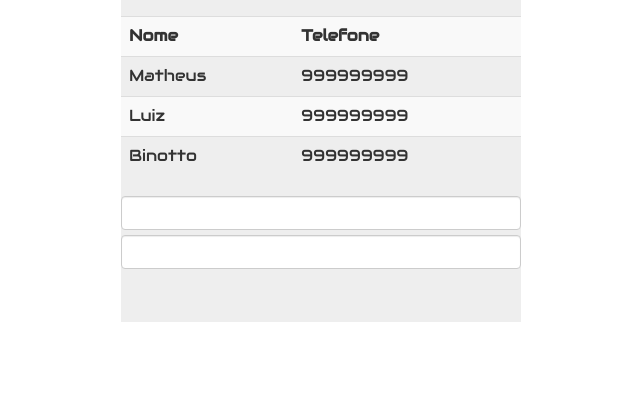
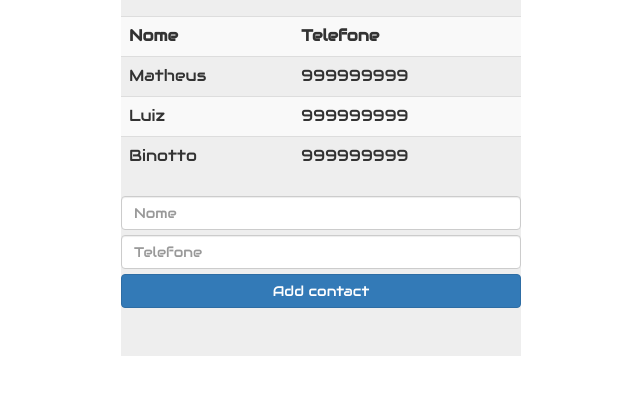
Before and after one commit to Binotto/phone-book-app, a plain HTML site: page index.html in a window 1280 px wide. Shown: the part 118-512 px from the top of the page, without its empty margins (319-959 px from the left). Drawn offline with nearby package versions, Linux system fonts and the light colour scheme.

Commit message:
Assigning behavior to the event - ng-click I

```diff
--- a/index.html
+++ b/index.html
@@ -31,6 +31,12 @@
                 {nome: "Luiz", telefone: "999999999"},
                 {nome: "Binotto", telefone: "999999999"}
             ];
+            $scope.addContact = function (nome, telefone) {
+                $scope.contatos.push({
+                     nome: nome,
+                     telefone: telefone
+                });
+            };
         });
     </script>
 </head>
@@ -47,10 +53,9 @@
                 <td>{{contato.telefone}}</td>
             </tr>
         </table>
-        <input class="form-control" type="text" ng-model="nome"/>
-        <input class="form-control" type="text" ng-model="telefone"/>
-        {{nome}}
-        {{telefone}}
+        <input class="form-control" type="text" ng-model="nome" placeholder="Nome"/>
+        <input class="form-control" type="text" ng-model="telefone" placeholder="Telefone"/>
+        <button class= "btn btn-primary btn-block" ng-click="addContact(nome, telefone)">Add contact</button>
     </div>
 </body>
 </html>
```
